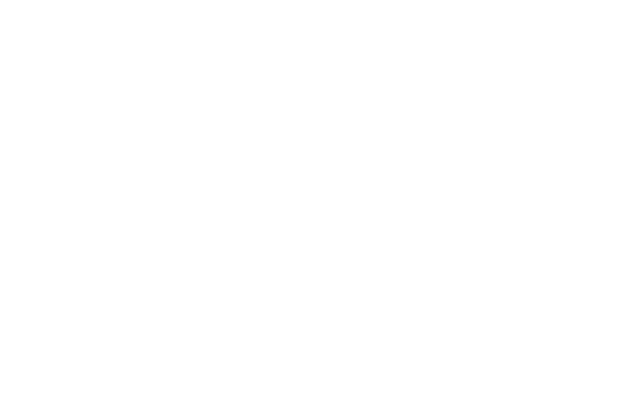
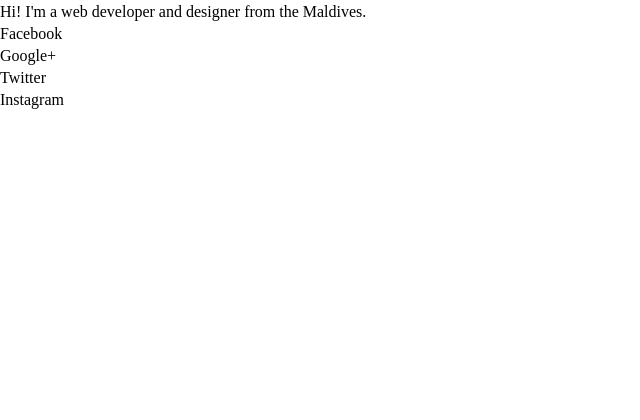
Before and after one commit to mbting/naeem.mv, a PHP site: page / in a window 1280 px wide. Before the commit the part shown is empty. Shown: the part 327-747 px from the top of the page, without its empty margins (0-640 px from the left). Run offline with PHP 8.4, Linux system fonts and the light colour scheme.

Commit message:
basic layouts and css resets

```diff
--- /dev/null
+++ b/css/style.css
@@ -0,0 +1,13 @@
+*{-moz-box-sizing:border-box;-webkit-box-sizing:border-box;box-sizing:border-box}
+
+html,body,div,header,section,footer,nav,p,h1,a,img,li,ul {
+	padding: 0;
+	margin: 0;
+	font-style: none;
+	font-weight: normal;
+	font-size: 16px;
+	line-height: 1.375em;
+	text-decoration: none;
+	color: #000;
+	list-style: none;
+}
--- a/index.php
+++ b/index.php
@@ -5,8 +5,27 @@
 	<meta name="description" content="">
 	<meta name="viewport" content="width=device-width, initial-scale=1">
 	<title>Ibrahim Naeem</title>
+	<link rel="stylesheet" href="css/style.css">
 </head>
 <body>
-	<p>Loading</p>
+	<div id="card">
+		<header>
+			<img src="img/pp1.jpg" alt="Ibrahim Naeem"/>
+		</header>
+		<section>
+			<h1>Ibrahim Naeem</h1>
+			<p>Hi! I'm a web developer and designer from the Maldives.</p>
+		</section>
+		<footer>
+			<nav>
+				<ul>
+					<li><a href="#">Facebook</a></li>
+					<li><a href="#">Google+</a></li>
+					<li><a href="#">Twitter</a></li>
+					<li><a href="#">Instagram</a></li>
+				</ul>
+			</nav>
+		</footer>
+	</div>
 </body>
 </html>
```
Also changed, not shown: img/pp.jpg (added).
